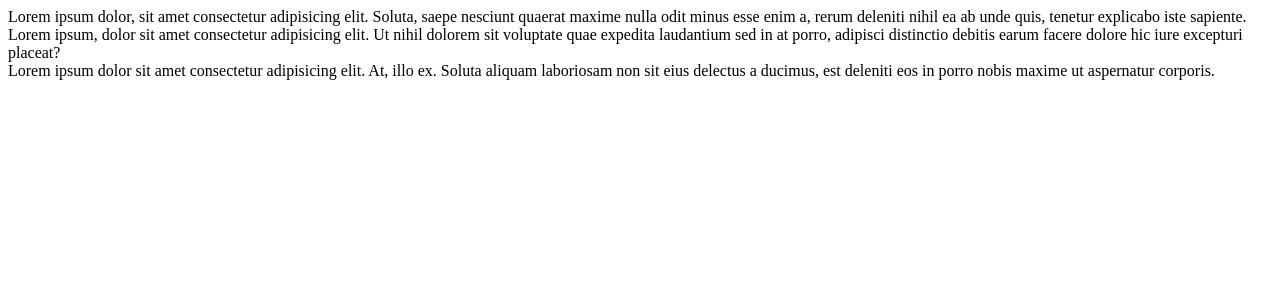
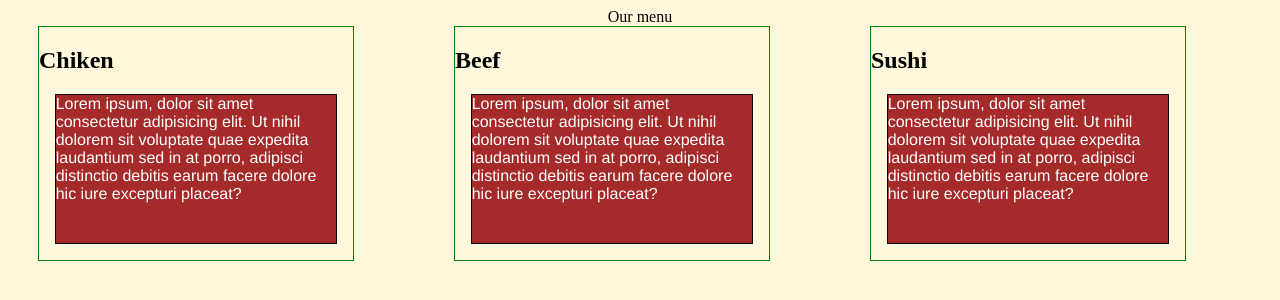
Before and after one commit to AndresCastillo28/module2-solution, a plain HTML site: page module2-solution/index.html in a window 1280 px wide. Drawn offline with Linux system fonts and the light colour scheme.

Commit message:
New progress

```diff
--- a/module2-solution/css/styles.css
+++ b/module2-solution/css/styles.css
@@ -0,0 +1,39 @@
+* {
+    box-sizing: border-box;
+}
+
+body{
+    background-color: cornsilk;
+}
+header{
+    text-align: center;
+}
+.row {
+    width: 100%;
+}
+section {
+    margin-right: 70px;
+    margin-left: 30px;
+
+}
+p {
+    border: 1px solid black;
+    background-color: #A52A2A;
+    width: 90%;
+    height: 150px;
+    margin-right: auto;
+    margin-left: auto;
+    font-family: Helvetica;
+    color: white;
+  }
+
+  @media (min-width: 1200px) {
+    .col-lg-3 {
+      float: left;
+      border: 1px solid green;
+    }
+    .col-lg-3 {
+      width: 25%;
+    }
+
+  }
--- a/module2-solution/index.html
+++ b/module2-solution/index.html
@@ -6,20 +6,30 @@
     <meta http-equiv="X-UA-Compatible" content="IE=edge">
     <meta name="viewport" content="width=device-width, initial-scale=1.0">
     <title>Hello Coursera</title>
+    <link rel="stylesheet" href="./css/styles.css">
 </head>
 
 <body>
     <header>
-
+        Our menu
     </header>
-
-    <section>Lorem ipsum dolor, sit amet consectetur adipisicing elit. Soluta, saepe nesciunt quaerat maxime nulla odit
-        minus esse enim a, rerum deleniti nihil ea ab unde quis, tenetur explicabo iste sapiente.</section>
-    <section>Lorem ipsum, dolor sit amet consectetur adipisicing elit. Ut nihil dolorem sit voluptate quae expedita
-        laudantium sed in at porro, adipisci distinctio debitis earum facere dolore hic iure excepturi placeat?
-    </section>
-    <section>Lorem ipsum dolor sit amet consectetur adipisicing elit. At, illo ex. Soluta aliquam laboriosam non sit
-        eius delectus a ducimus, est deleniti eos in porro nobis maxime ut aspernatur corporis.</section>
+    <div class="row">
+        <section class="col-lg-3 col-md-6">
+            <h2>Chiken</h2>
+            <p>Lorem ipsum, dolor sit amet consectetur adipisicing elit. Ut nihil dolorem sit voluptate quae expedita
+                laudantium sed in at porro, adipisci distinctio debitis earum facere dolore hic iure excepturi placeat?</p>
+        </section>
+        <section class="col-lg-3 col-md-6">
+            <h2>Beef</h2>
+            <p>Lorem ipsum, dolor sit amet consectetur adipisicing elit. Ut nihil dolorem sit voluptate quae expedita
+            laudantium sed in at porro, adipisci distinctio debitis earum facere dolore hic iure excepturi placeat?</p>
+        </section>
+        <section class="col-lg-3 col-md-6">
+            <h2>Sushi</h2>
+            <p>Lorem ipsum, dolor sit amet consectetur adipisicing elit. Ut nihil dolorem sit voluptate quae expedita
+                laudantium sed in at porro, adipisci distinctio debitis earum facere dolore hic iure excepturi placeat?</p>
+        </section>
+    </div>
 </body>
 
 </html>
```
